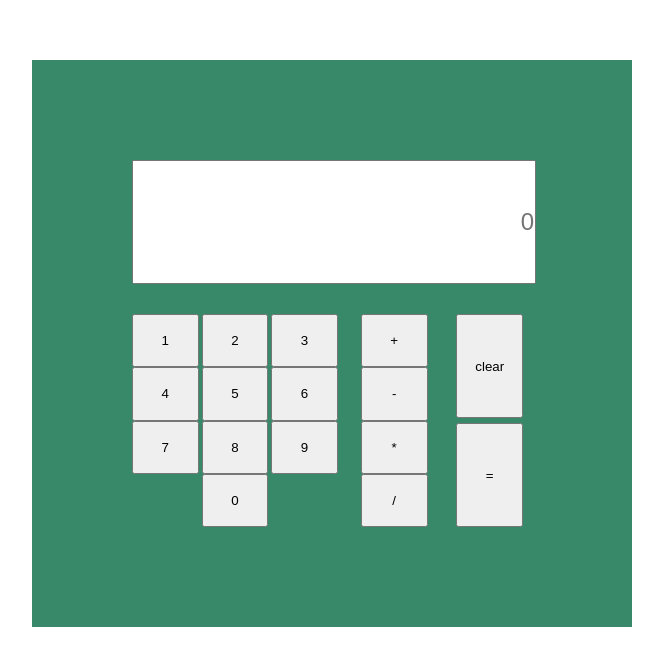
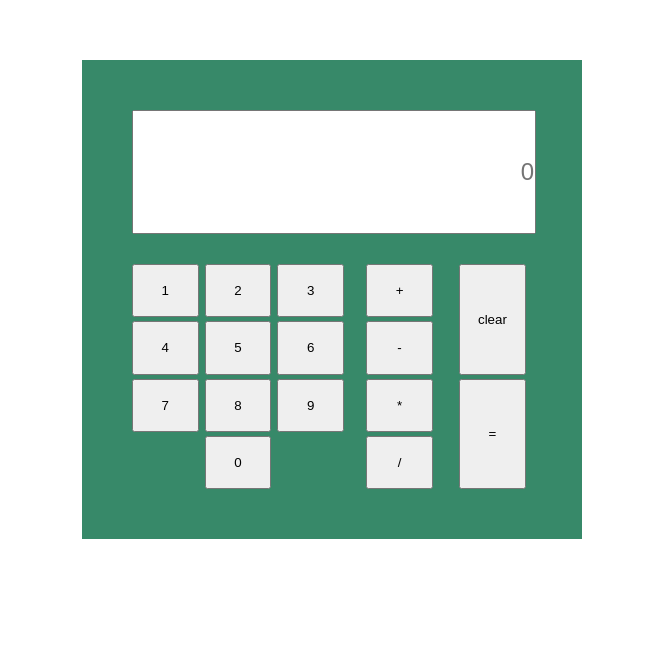
Before and after one commit to maucamsan/Calculator, a plain HTML site: page index.html in a window 1280 px wide. Shown: the part 340-1006 px from the top of the page, without its empty margins (308-971 px from the left). Drawn offline with Linux system fonts and the light colour scheme.

Commit message:
Set new gaps between elements

```diff
--- a/index.css
+++ b/index.css
@@ -9,7 +9,7 @@ body{
 .calculatorContainer{
     background-color: rgb(55, 137, 105);
     width: 400px;
-    padding: 100px;
+    padding: 50px;
     margin: 400px auto;
     display: flex;
     flex-direction: column;
@@ -29,19 +29,21 @@ body{
     flex-grow: 1;
     display:grid;
     grid-template-columns: repeat(3, 1fr);
+    gap: 4px;
 }
 
 .operatorsContainer{
     flex-grow: 1;
     display:flex;
     flex-direction: column;
+    gap: 4px;
 }
 
 .extraOperators{
     flex-grow: 1;
     display: flex;
     flex-direction: column;
-    gap: 5px;
+    gap: 4px;
 }
 
 .extraButtons{
```
